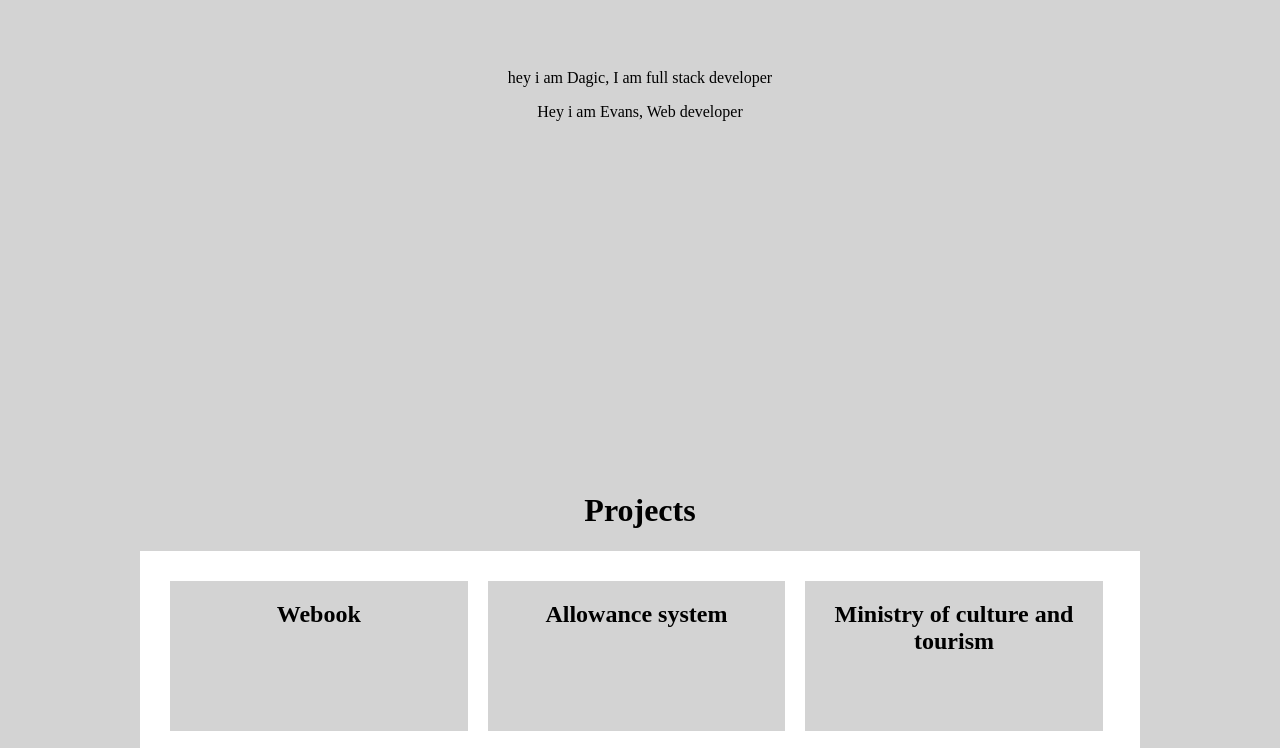
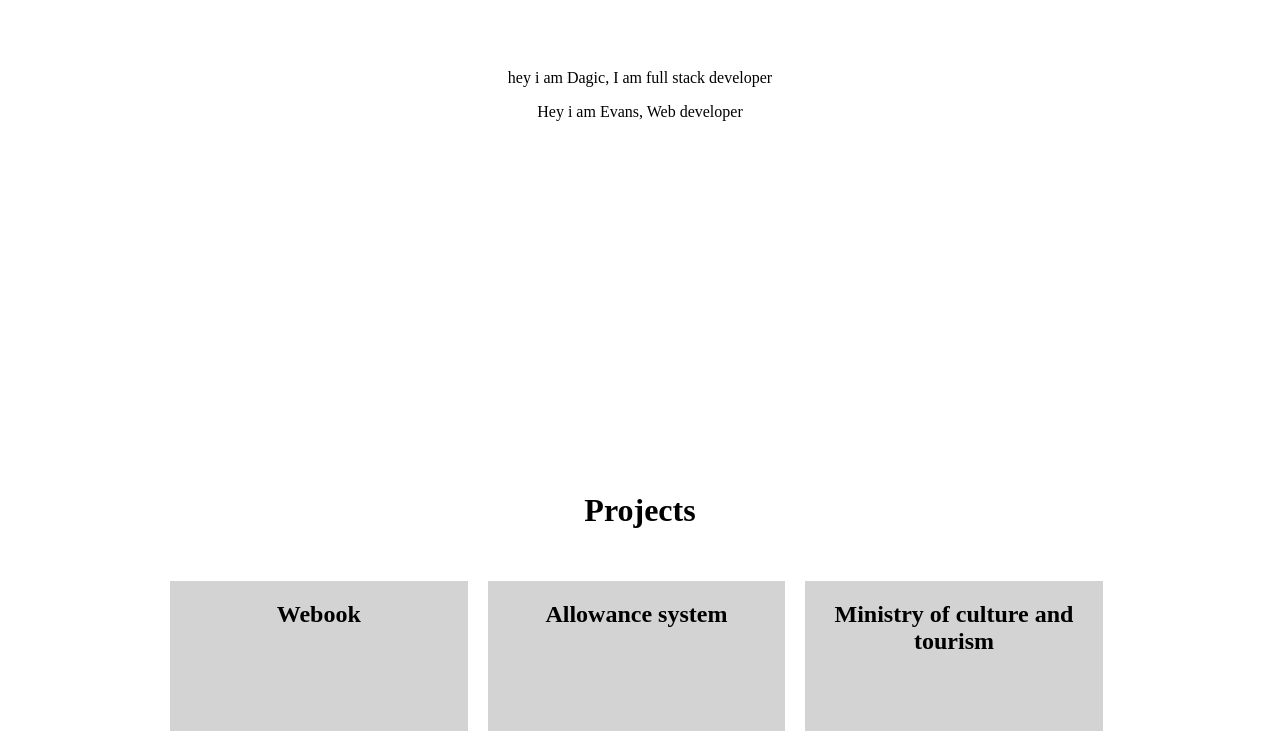
Before and after one commit to evans22j/Evans-Dagi-microverse, a plain HTML site: page index.html in a window 1280 px wide. Shown: the part 412-1160 px from the top of the page. Drawn offline with nearby package versions, Linux system fonts and the light colour scheme; no server answers.

Commit message:
Update index.css

```diff
--- a/index.css
+++ b/index.css
@@ -1,4 +1,4 @@
-body{
+{
 background-color: lightgrey;
 }
 a{
```
